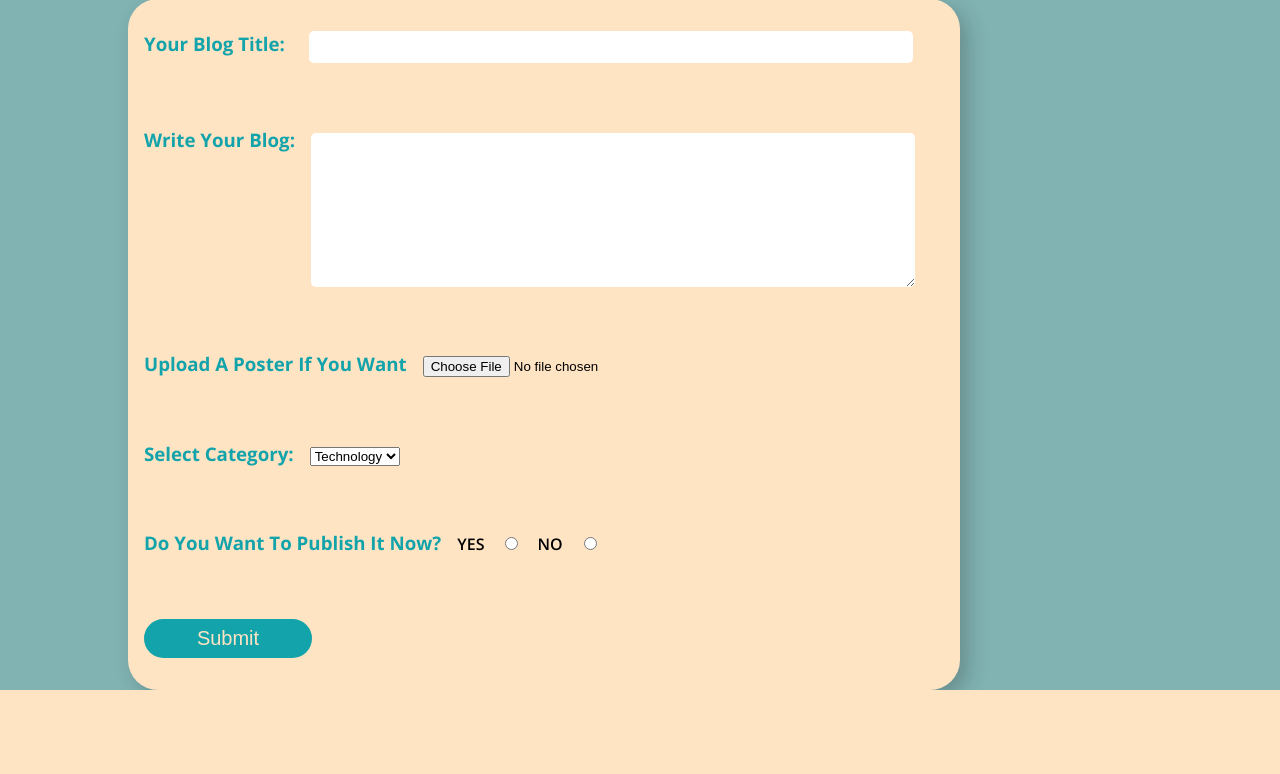
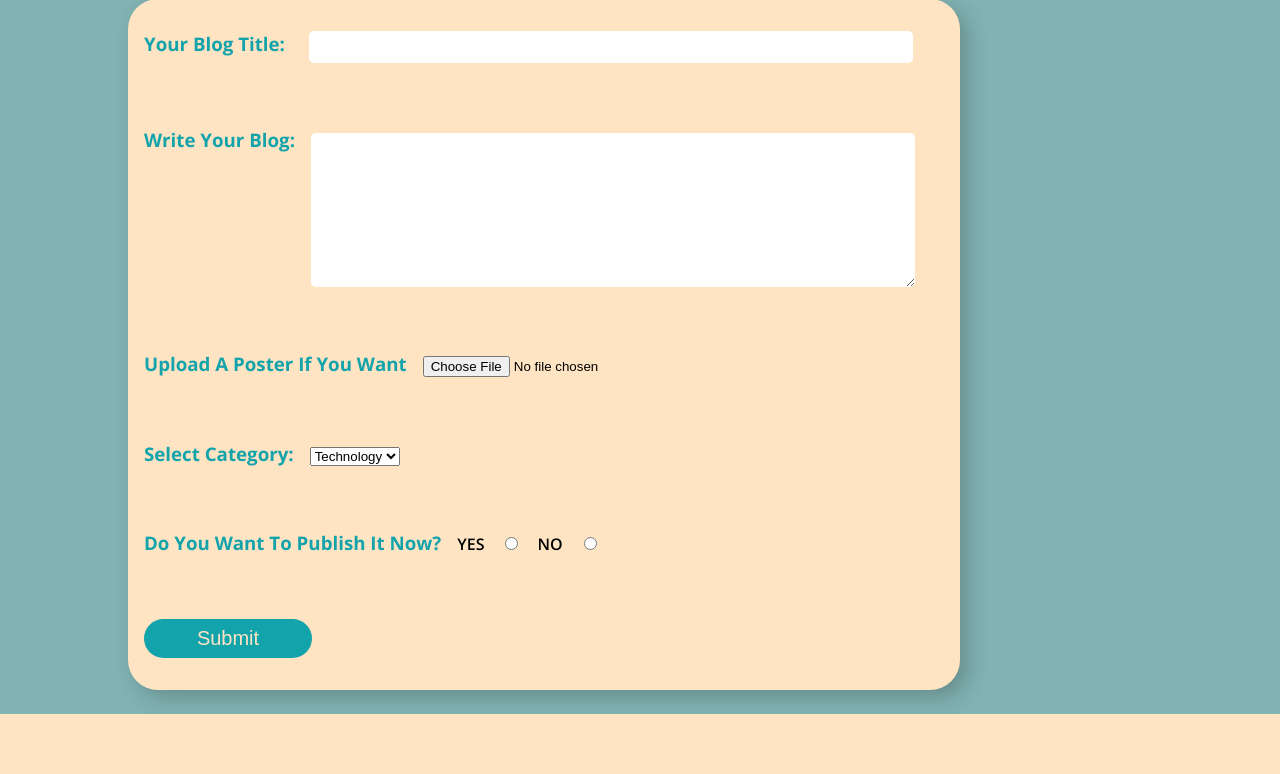
Before and after one commit to T-Python-Sep-24/LAB-ORM-1, a Django app: page /blog/create/ in a window 1280 px wide. Shown: the part 225-999 px from the top of the page. Before the commit the page ends 915 px from the top, so only its background shows below. Run offline with Django 5.2, Linux system fonts and the light colour scheme; some web fonts are replaced.

Commit message:
final update

```diff
--- a/Blogger/blog/templates/blog/create.html
+++ b/Blogger/blog/templates/blog/create.html
@@ -7,7 +7,7 @@
 <div class="create_main">
     <h1 class="phudu">create new Blog !</h1>
 
-    <form class="create_info" action="{% url 'blog:create_blog_view' %}" method="post" enctype="multipart/form-data">
+    <form style="margin-bottom: 1.5rem;" class="create_info" action="{% url 'blog:create_blog_view' %}" method="post" enctype="multipart/form-data">
         {% csrf_token %}
         <div>
             <h3>Your Blog Title:</h3>
```
